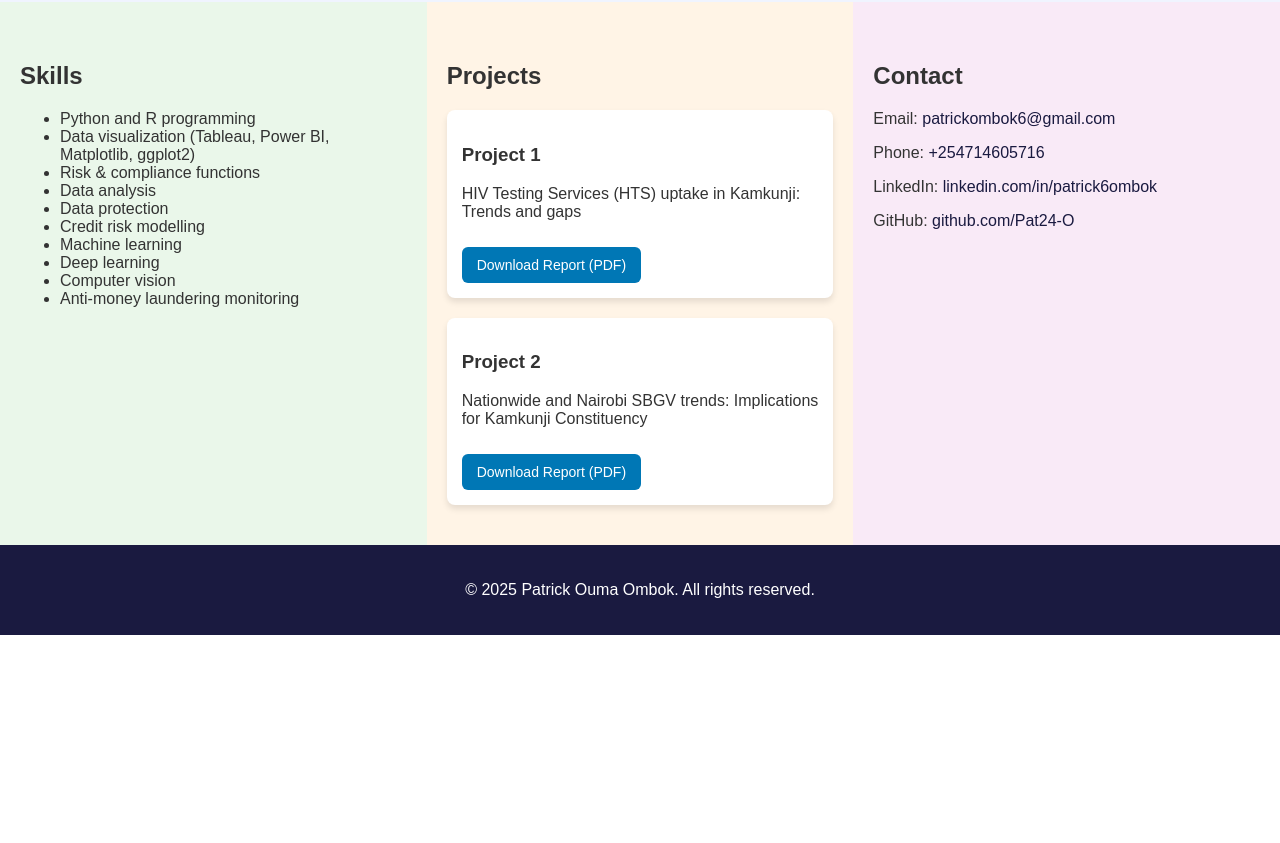
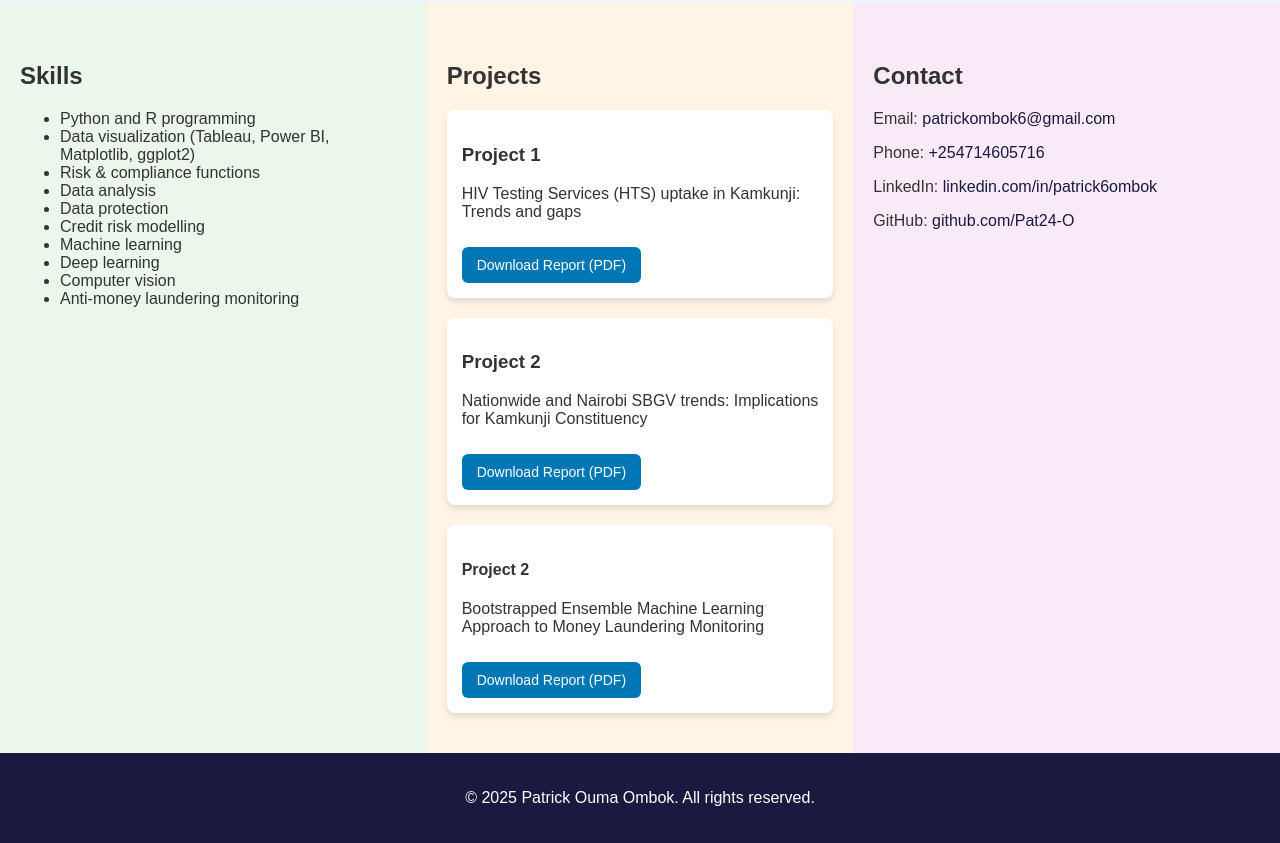
Before and after one commit to Pat24-O/portfolio, a plain HTML site: page index.html in a window 1280 px wide. Shown: the part 453-1296 px from the top of the page. Before the commit the page ends 1088 px from the top, so only its background shows below. Drawn offline with Linux system fonts and the light colour scheme.

Commit message:
Update index.html

```diff
--- a/index.html
+++ b/index.html
@@ -186,7 +186,12 @@
           <p>Nationwide and Nairobi SBGV trends: Implications for Kamkunji Constituency</p>
           <a href="SGBV.pdf" download class="download-btn">Download Report (PDF)</a>
         </div>
-      </div>
+        <div class="card">
+          <h4>Project 2</h4>
+          <p>Bootstrapped Ensemble Machine Learning Approach to Money Laundering Monitoring</p>
+          <a href="AML.pdf" download class="download-btn">Download Report (PDF)</a>
+        </div>
+       </div>
     </section>
 
     <!-- CONTACT -->
```
